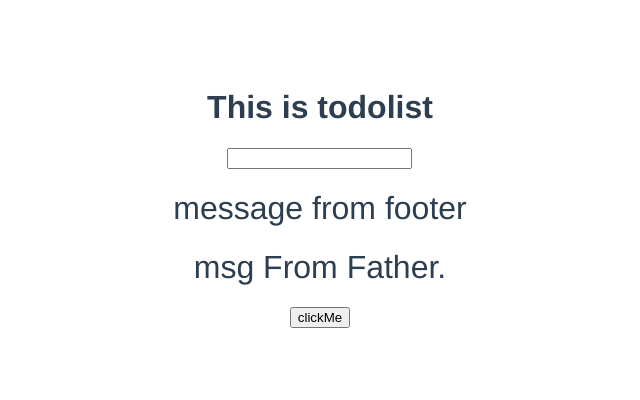
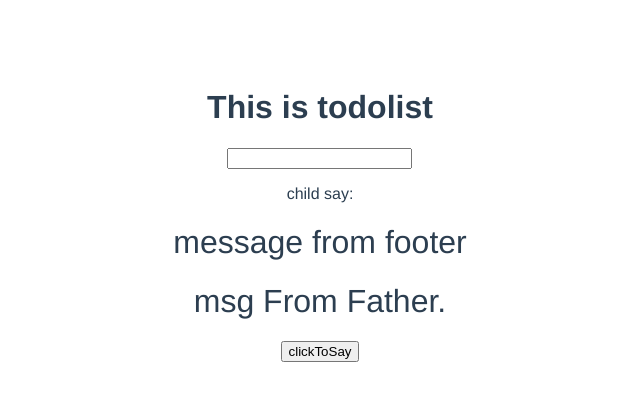
Before and after one commit to Ulez/todolist, a Vue app: page / in a window 1280 px wide. Shown: the top 400 px of the page, without its empty margins (320-960 px from the left). Built offline with nearby package versions, Linux system fonts and the light colour scheme; the HTML template or start-up script is replaced by a standard one.

Commit message:
$emit：子组件通知父组件；

```diff
--- a/src/App.vue
+++ b/src/App.vue
@@ -7,8 +7,9 @@
         {{ item.label }}
       </li>
     </ol>
+    <p>child say:{{childWords}}</p>
     <!-- <hello></hello> -->
-    <my-footer msgFromFather="msg From Father."></my-footer>
+    <my-footer msgFromFather="msg From Father." v-on:child-to-parent='listenChild'></my-footer>
   </div>
 </template>
 
@@ -21,10 +22,11 @@ export default {
     return {
       title: 'This is todolist',
       items: Store.fetch(),
-      newItem: ''
+      newItem: '',
+      childWords: ''
     }
   },
-  components: {MyFooter,Hello},
+  components: { MyFooter, Hello },
   watch: {
     items: {
       handler: function(items) {
@@ -43,6 +45,10 @@ export default {
         finished: false
       })
       this.newItem = ''
+    },
+    listenChild: function(msg) {
+      console.log(msg)
+      this.childWords = msg
     }
   }
 }
--- a/src/components/MyFooter.vue
+++ b/src/components/MyFooter.vue
@@ -2,7 +2,7 @@
   <div class="hello">
     <h1>{{ msg }}</h1>
     <h1>{{ msgFromFather }}</h1>
-    <button @click="doThis">clickMe</button>
+    <button @click="doThis">clickToSay</button>
   </div>
 </template>
 
@@ -17,6 +17,7 @@ export default {
   props: ['msgFromFather'],
   methods: {
     doThis: function() {
+      this.$emit('child-to-parent', this.msg)
       console.log(this.msgFromFather)
     }
   }
```
